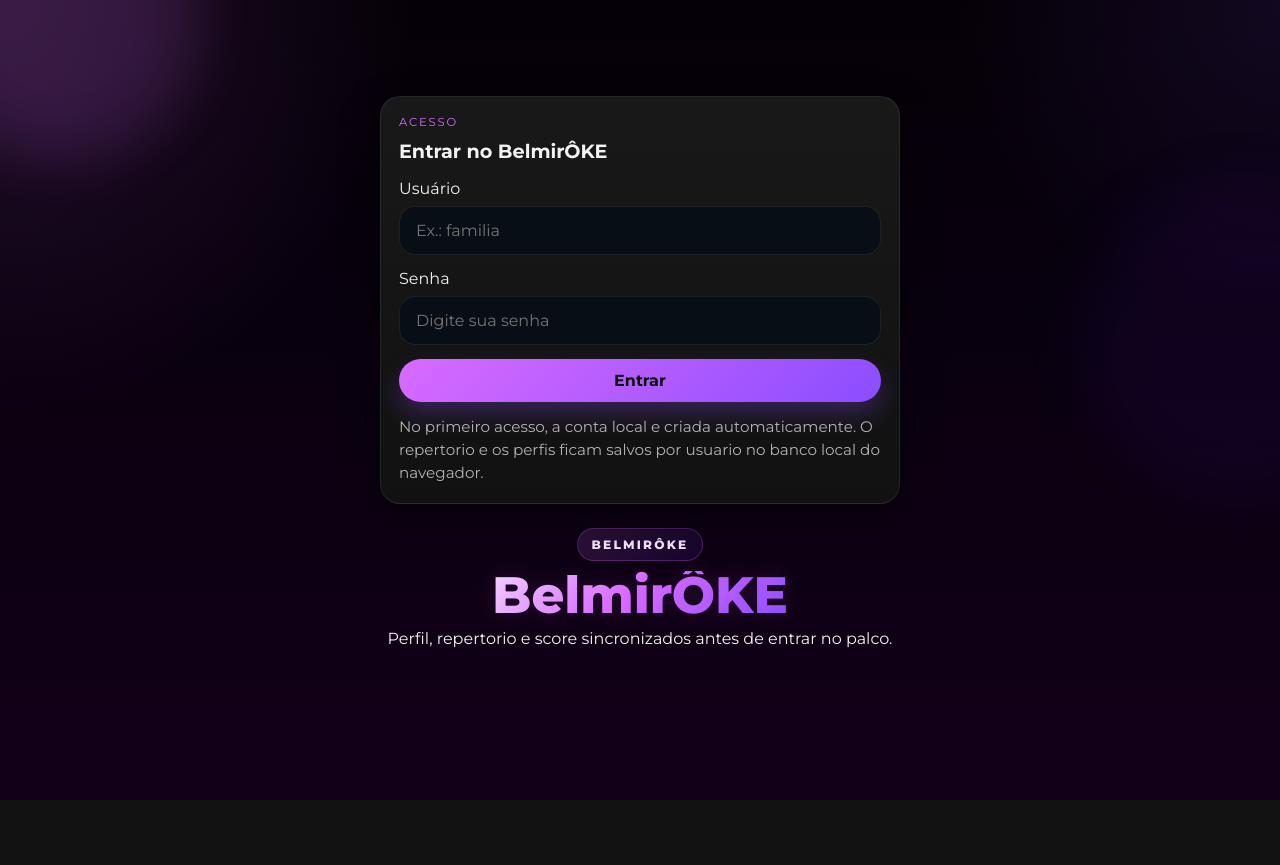
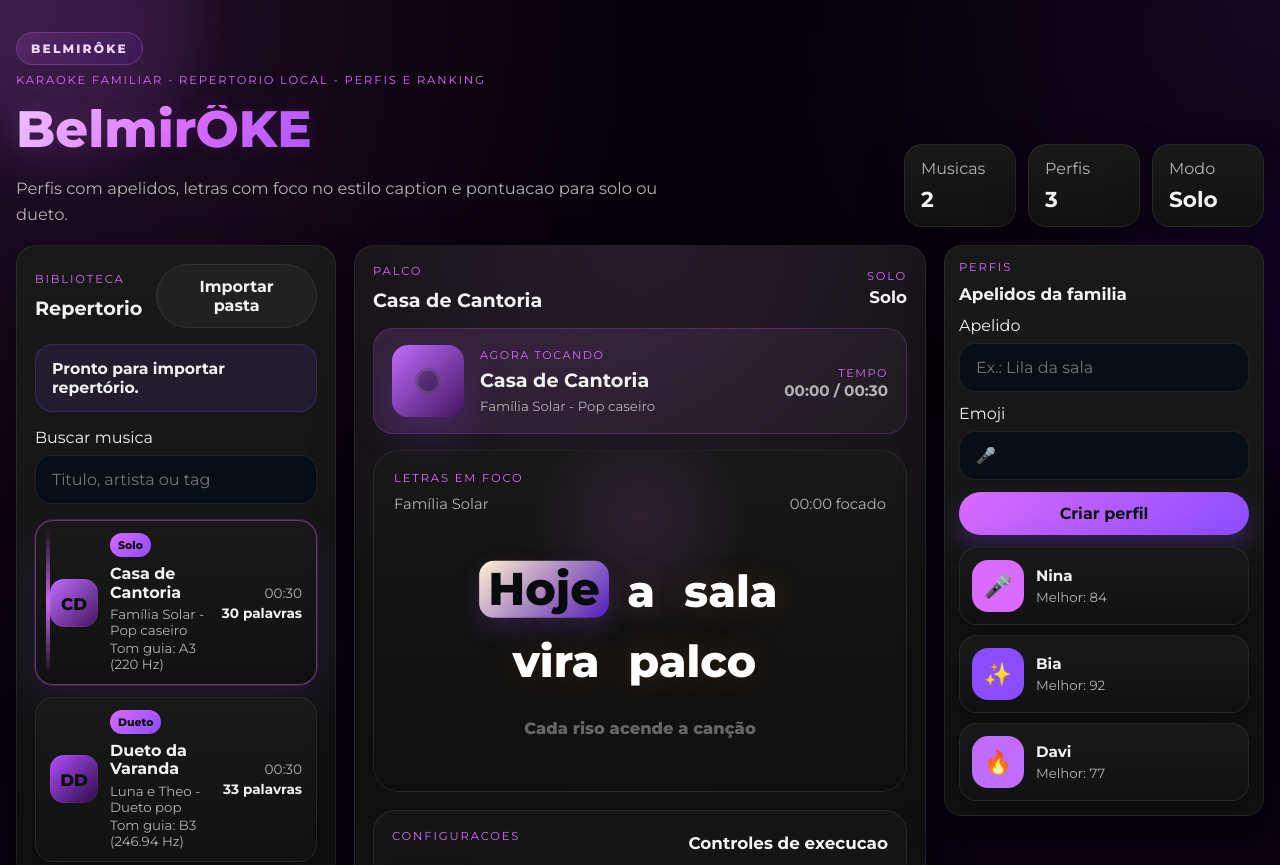
Before and after one commit to gabrielbelmiro/karaoke-family-hub, a website built with Vite: page index.html in a window 1280 px wide. Shown: the top 865 px of the page. Before the commit the page ends 800 px from the top, so only its background shows below. Built offline with nearby package versions, Linux system fonts and the light colour scheme.

Commit message:
feat: open app without login screen

```diff
--- a/app.js
+++ b/app.js
@@ -378,9 +378,9 @@
       var playingAnimation = null;
       var activeStateHydration = null;
 
-      vm.authenticated = !!activeUsername;
+      vm.authenticated = true;
       vm.accountUsername = activeUsername;
-      vm.accountDisplayName = session && session.displayName ? String(session.displayName) : activeUsername;
+      vm.accountDisplayName = session && session.displayName ? String(session.displayName) : 'Local';
       vm.authLoading = false;
       vm.loginError = '';
       vm.loginForm = {
--- a/index.html
+++ b/index.html
@@ -15,38 +15,6 @@
   <body ng-app="karaokeFamilyHub" ng-controller="KaraokeController as vm">
     <div class="ambient ambient-a"></div>
     <div class="ambient ambient-b"></div>
-
-    <section class="login-screen" ng-if="!vm.authenticated">
-      <div class="login-card panel">
-        <div class="panel-header login-header">
-          <div>
-            <p class="panel-kicker">Acesso</p>
-            <h2>Entrar no BelmirÔKE</h2>
-          </div>
-        </div>
-
-        <form class="login-form" ng-submit="vm.login()">
-          <label>
-            <span>Usuário</span>
-            <input type="text" ng-model="vm.loginForm.username" autocomplete="username" placeholder="Ex.: familia" />
-          </label>
-          <label>
-            <span>Senha</span>
-            <input type="password" ng-model="vm.loginForm.password" autocomplete="current-password" placeholder="Digite sua senha" />
-          </label>
-          <button class="primary-button" type="submit" ng-disabled="vm.authLoading">
-            Entrar
-          </button>
-          <p class="login-error" ng-show="vm.loginError" ng-bind="vm.loginError"></p>
-          <p class="login-note">No primeiro acesso, a conta local e criada automaticamente. O repertorio e os perfis ficam salvos por usuario no banco local do navegador.</p>
-        </form>
-      </div>
-      <div class="login-brand">
-        <p class="brand-badge">BelmirÔKE</p>
-        <h1>BelmirÔKE</h1>
-        <p>Perfil, repertorio e score sincronizados antes de entrar no palco.</p>
-      </div>
-    </section>
 
     <div class="app-shell" ng-if="vm.authenticated" ng-cloak>
     <header class="topbar">
@@ -72,11 +40,6 @@
           <span>Modo</span>
           <strong>{{ vm.modeLabel }}</strong>
         </article>
-      </div>
-      <div class="topbar-account">
-        <span>Conta ativa</span>
-        <strong>{{ vm.accountDisplayName || vm.accountUsername || 'Local' }}</strong>
-        <button class="ghost-button" type="button" ng-click="vm.logout()">Sair</button>
       </div>
     </header>
 
```
